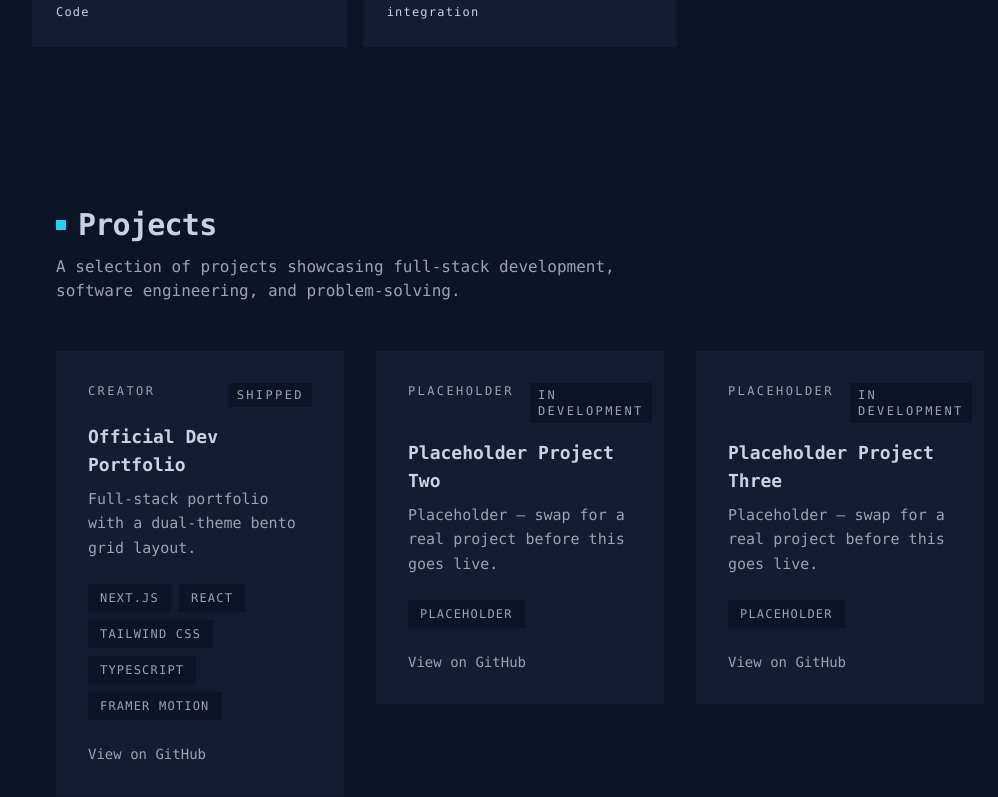
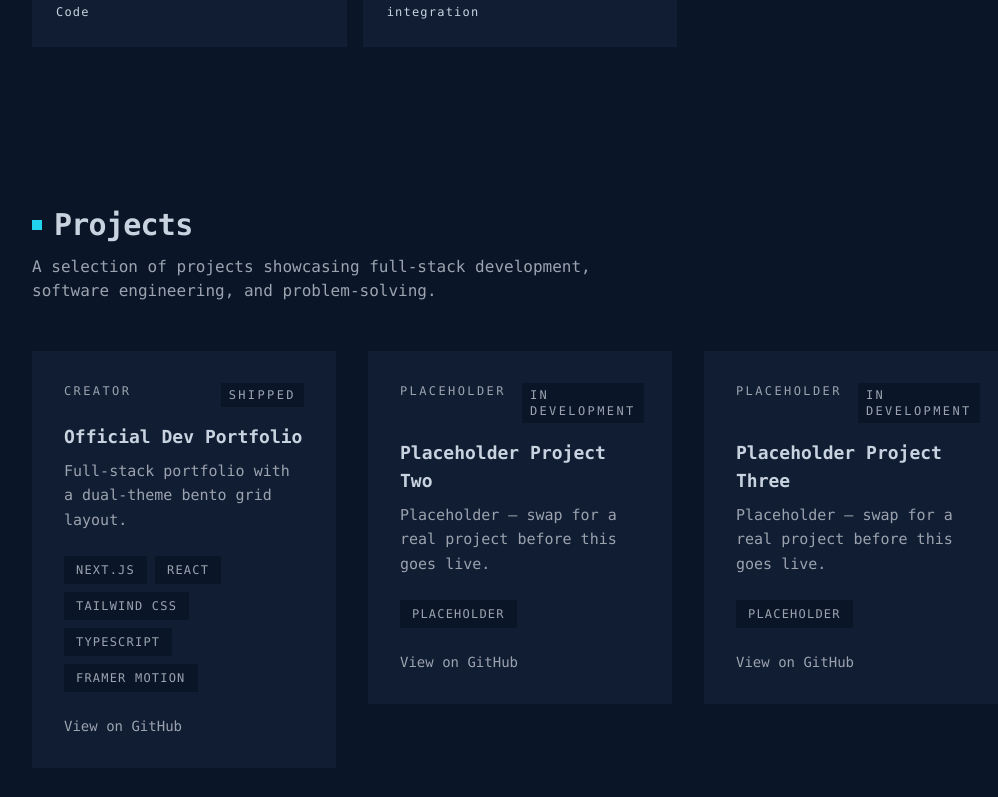
Before and after one commit to g1deon-dev/official-dev-portfolio, a Next.js app: page / in a window 1280 px wide. Shown: the part 1183-1980 px from the top of the page, without its empty margins (120-1118 px from the left). Built offline with nearby package versions, Linux system fonts and the light colour scheme.

Commit message:
fix: unify Projects horizontal padding to px-6 (issue #19)
Co-Authored-By: Claude Sonnet 5 <noreply@anthropic.com>

```diff
--- a/components/Projects.tsx
+++ b/components/Projects.tsx
@@ -25,7 +25,7 @@ export default function Projects(): ReactElement {
   const prefersReducedMotion = useReducedMotion();
 
   return (
-    <section id="projects" className="px-12 py-20">
+    <section id="projects" className="px-6 py-20">
       <h2 className="flex items-center gap-3 text-2xl font-bold tracking-tight sm:text-3xl">
         <span aria-hidden="true" className="inline-block h-2.5 w-2.5 bg-accent" />
         Projects
```
